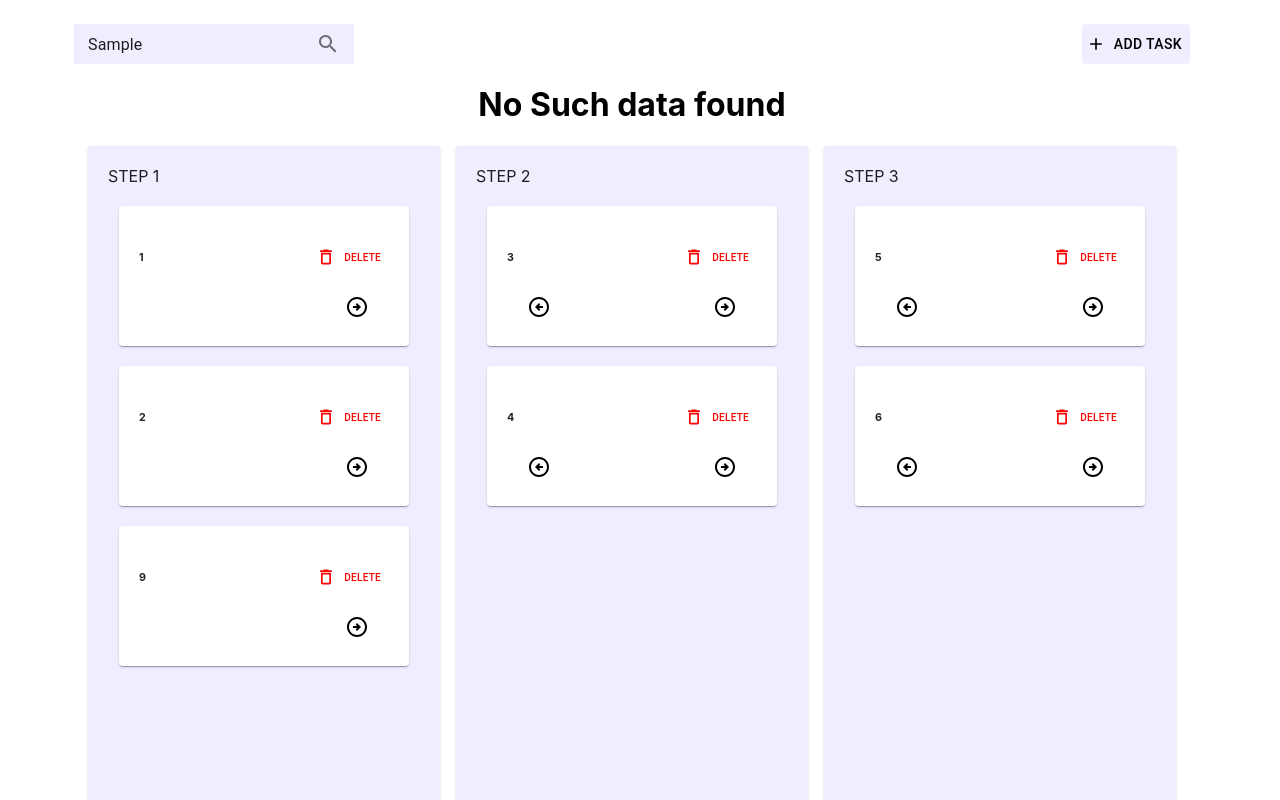
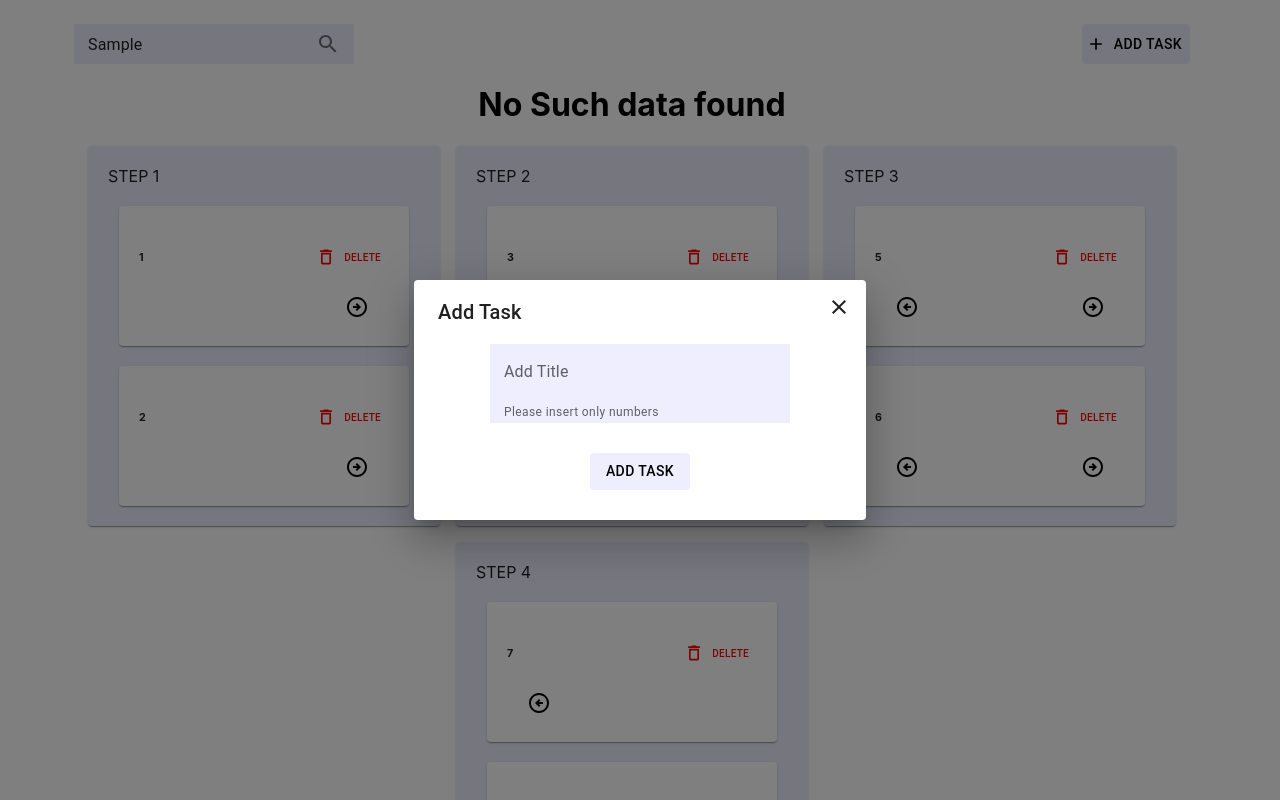
Before and after one commit to Geet0597/ReactSwappingApp, a React (Create React App) app: page / in a window 1280 px wide. Both pictures are taken after typing "Sample" into the empty fields and a click on the button "ADD TASK". Shown: the top 800 px of the page. Built offline with nearby package versions, Linux system fonts and the light colour scheme.

Commit message:
Added add card modal

```diff
--- /dev/null
+++ b/src/components/Modal.js
@@ -0,0 +1,43 @@
+import * as React from 'react';
+import DialogTitle from '@mui/material/DialogTitle';
+import Dialog from '@mui/material/Dialog';
+import { Button, TextField, Box } from '@mui/material';
+import CloseIcon from '@mui/icons-material/Close';
+
+const AddModal = (props) => {
+    const { onClose, openModal, addCard } = props;
+    const [title, setTitle] = React.useState('');
+
+    const handleClose = () => {
+        onClose(false);
+    };
+
+    return (
+        <Dialog onClose={handleClose} open={openModal}>
+            <Box style={{ display: 'flex' }}>
+                <DialogTitle style={{ width: '350px' }}>Add Task</DialogTitle>
+                <CloseIcon style={{ padding: '15px', cursor: 'pointer' }} onClick={handleClose} />
+            </Box>
+            <TextField
+                label="Add Title"
+                variant="outlined"
+                onChange={(e) => setTitle(+e.target.value)}
+                style={{ width: '300px', margin: '0 auto', backgroundColor: '#EEEEFF', marginBottom: '30px' }}
+                helperText='Please insert only numbers'
+                sx={{
+                    '& .MuiOutlinedInput-root': {
+                        '& > fieldset': { border: 'none' },
+                    },
+                }}
+            />
+            <Button
+                onClick={() => { title && addCard(title); handleClose() }}
+                style={{ backgroundColor: '#EEEEFF', color: 'black', width: '100px', margin: '0 auto', marginBottom: '30px' }}
+            >
+                Add Task
+            </Button>
+        </Dialog>
+    );
+}
+
+export default AddModal;
--- a/src/components/mainLayout.js
+++ b/src/components/mainLayout.js
@@ -6,6 +6,7 @@ import AddIcon from '@mui/icons-material/Add';
 import SearchField from './searchField';
 import styles from './mainLayout.module.scss';
 import CardComponent from './card';
+import AddModal from './Modal';
 
 const MainLayout = () => {
     const initialData = [
@@ -77,8 +78,9 @@ const MainLayout = () => {
     const { topContainer, mainGrid, stepPaper, addBtn, stepLabel, stepContainer } = styles;
     const [data, setData] = React.useState(initialData);
     const [showErrorMsg, setShowErrorMsg] = React.useState(false);
+    const [openModal, setOpenModal] = React.useState(false);
 
-    const addCard = () => {
+    const addCard = (value) => {
         const newData = [...data];
         const section = newData.find(data => data.label === 'STEP 1');
         let array = [];
@@ -93,7 +95,7 @@ const MainLayout = () => {
         const cardToAdd = {
             id: nextValue + 1,
             parentId: 1,
-            label: nextValue + 1
+            label: value
         }
         section.cards.push(cardToAdd);
         setData(newData);
@@ -171,7 +173,7 @@ const MainLayout = () => {
             <Grid item xs={12} className={mainGrid}>
                 <Box className={topContainer}>
                     <SearchField findData={findData} />
-                    <Button startIcon={<AddIcon />} onClick={addCard} className={addBtn}>Add Task</Button>
+                    <Button startIcon={<AddIcon />} onClick={() => setOpenModal(true)} className={addBtn}>Add Task</Button>
                 </Box>
                 {showErrorMsg && <h1>No Such data found</h1>}
                 <Grid container justifyContent="center" spacing={2} className={stepContainer}>
@@ -196,6 +198,7 @@ const MainLayout = () => {
                     ))}
                 </Grid>
             </Grid>
+            <AddModal openModal={openModal} onClose={() => setOpenModal(false)} addCard={addCard} />
         </Grid>
     );
 }
--- a/src/components/mainLayout.module.scss
+++ b/src/components/mainLayout.module.scss
@@ -10,7 +10,8 @@
 }
 
 .stepPaper {
-    height: calc(100vh - 9em);
+    height: auto;
+    overflow: auto;
     width: calc(100vh - 28em);
     background-color: #EEEEFF !important
 }
```
